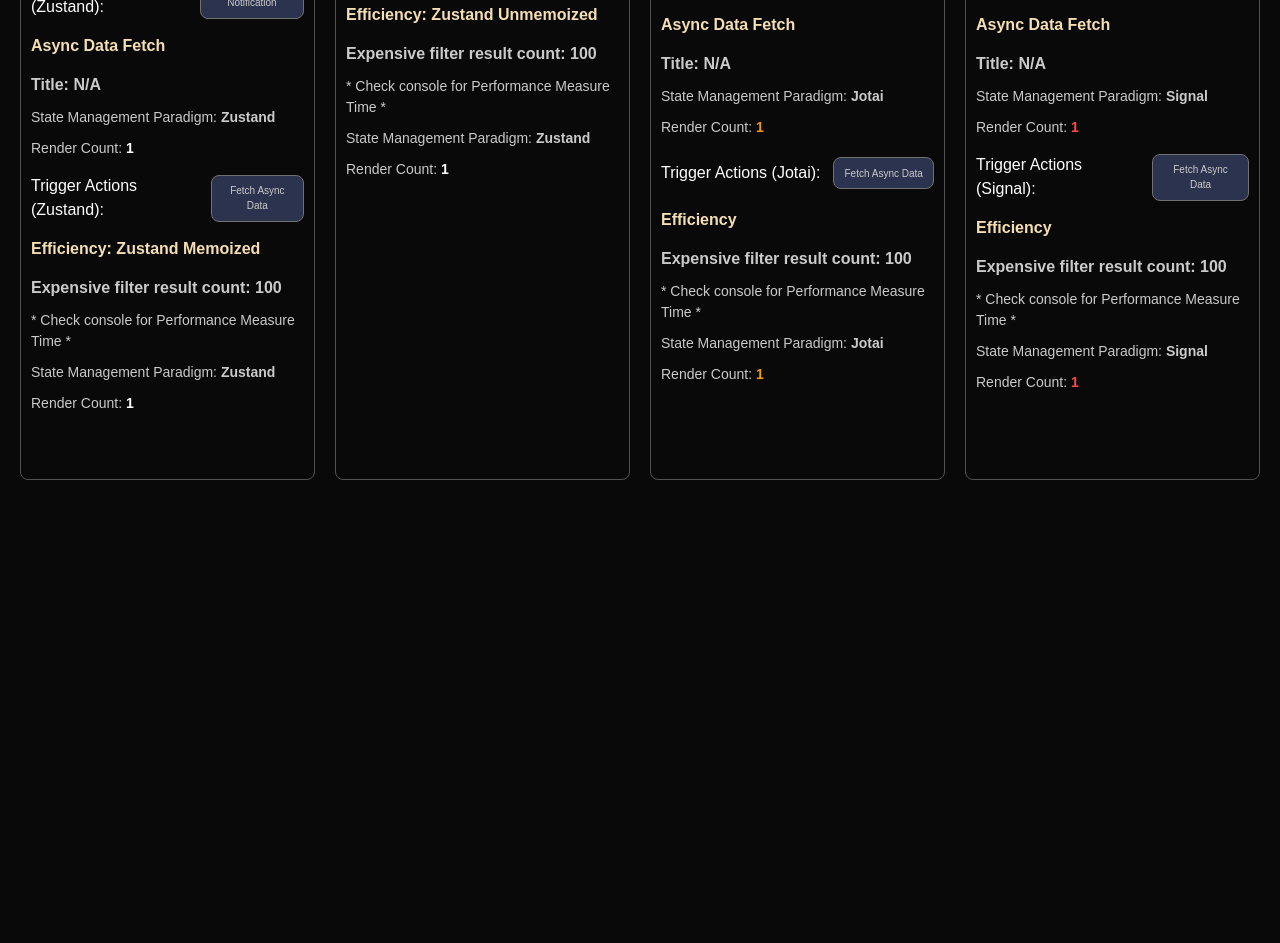
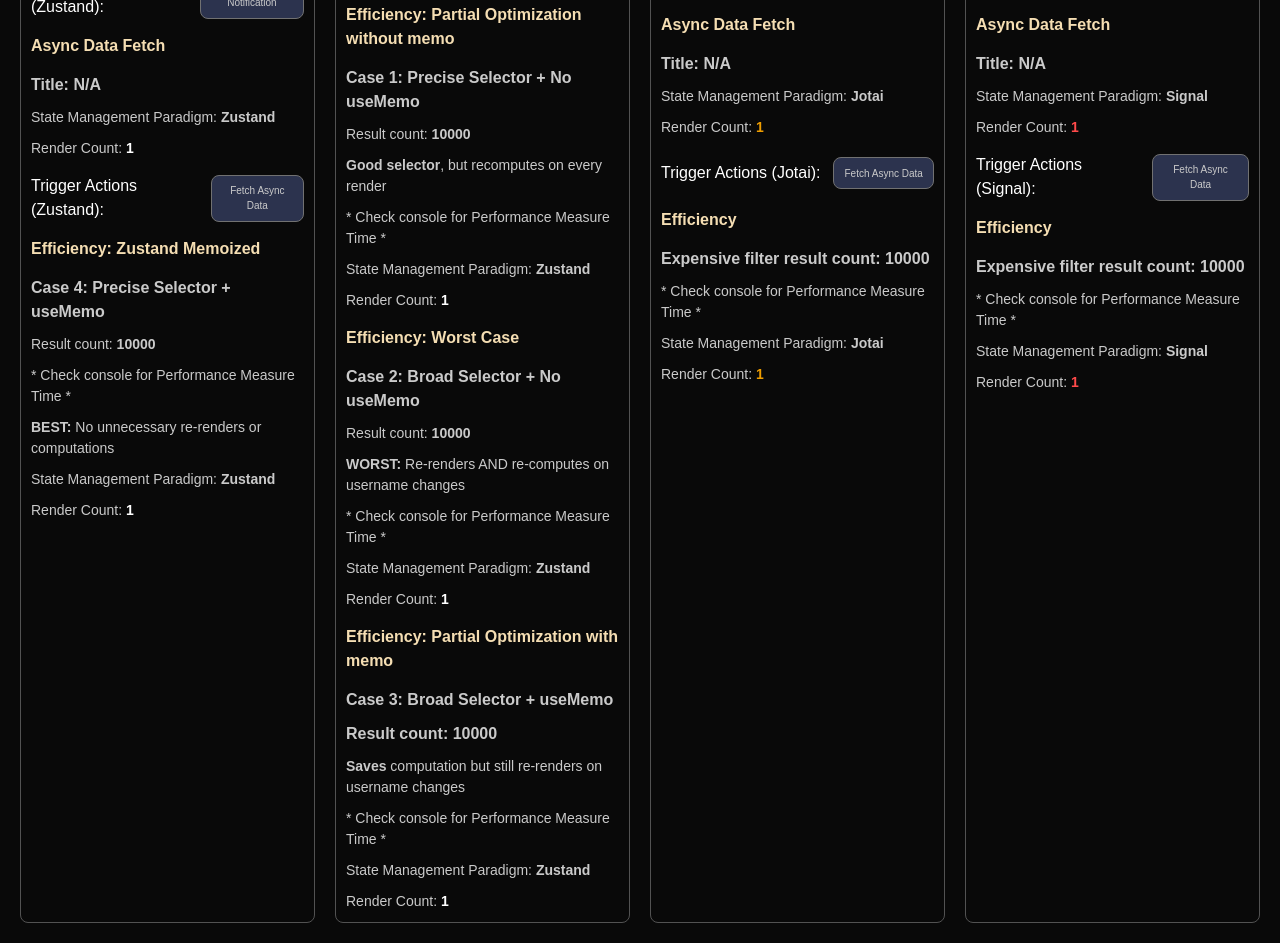
Before and after one commit to NatsuDrag9/react-state-paradigm-demo, a React (Vite) app: page / in a window 1280 px wide. Shown: the part 300-1243 px from the top of the page. Before the commit the page ends 800 px from the top, so only its background shows below. Built offline with nearby package versions, Linux system fonts and the light colour scheme.

Commit message:
fix(efficiency): add more zustand cases for better understanding

```diff
--- a/src/components/AppColumns/ZustandColumn.tsx
+++ b/src/components/AppColumns/ZustandColumn.tsx
@@ -2,7 +2,7 @@ import DataFetchDisplayZustandOptimal from '../DataFetchDisplays/DataFetchDispla
 import ActionButtonZustand from '../ActionButtons/ActionButtonZustand';
 import UserDisplayZustand from '../UserDisplays/UserDisplayZustandOptimal';
 import './Column.scss';
-import ExpensiveComputationZustandMemoized from '@components/ExpensiveComputation/ExpensiveComputationZustandMemoized';
+import { ExpComZustandOptimal } from '@components';
 
 function ZustandColumn() {
   return (
@@ -18,7 +18,7 @@ function ZustandColumn() {
       <ActionButtonZustand showButtonOne={false} showButtonTwo />
 
       <h6 className="sub-title">Efficiency: Zustand Memoized</h6>
-      <ExpensiveComputationZustandMemoized />
+      <ExpComZustandOptimal />
     </div>
   );
 }
--- a/src/components/AppColumns/ZustandWastefulColumn.tsx
+++ b/src/components/AppColumns/ZustandWastefulColumn.tsx
@@ -1,7 +1,11 @@
 import UserDisplayZustandWasteful from '@components/UserDisplays/UserDisplayZustandWasteful';
 import './Column.scss';
 import ActionButtonZustandWasteful from '@components/ActionButtons/ActionButtonZustandWasteful';
-import { ExpensiveComputationZustandUnMemoized } from '@components';
+import {
+  ExpComZustandPartialWithMemo,
+  ExpComZustandPartialWithoutMemo,
+  ExpComZustandWorst,
+} from '@components';
 
 function ZustandWastefulColumn() {
   return (
@@ -11,8 +15,16 @@ function ZustandWastefulColumn() {
       <UserDisplayZustandWasteful />
       <ActionButtonZustandWasteful showButtonOne showButtonTwo={false} />
 
-      <h6 className="sub-title">Efficiency: Zustand Unmemoized</h6>
-      <ExpensiveComputationZustandUnMemoized />
+      <h6 className="sub-title">
+        Efficiency: Partial Optimization without memo
+      </h6>
+      <ExpComZustandPartialWithoutMemo />
+
+      <h6 className="sub-title">Efficiency: Worst Case</h6>
+      <ExpComZustandWorst />
+
+      <h6 className="sub-title">Efficiency: Partial Optimization with memo</h6>
+      <ExpComZustandPartialWithMemo />
     </div>
   );
 }
--- /dev/null
+++ b/src/components/ExpensiveComputation/ExpensiveComputationZustandBroadSelectorNoMemo.tsx
@@ -0,0 +1,44 @@
+import RenderCounter from '@components/RenderCounter/RenderCounter';
+import { expensiveFilterLogic, useZustandStore } from '@store/zustandStore';
+import './ExpensiveComputation.scss';
+
+/**
+ * CASE 2: Broad Selector + No useMemo
+ *
+ * - Subscribes to entire appState
+ * - No useMemo
+ *
+ * Behavior:
+ * - Username change: Re-renders  Computes unnecessarily  * - Notification change: Re-renders ✅, Computes ✅
+ *
+ * WORST CASE: Wastes both re-renders and computation on irrelevant changes.
+ */
+function ExpensiveComputationZustandBroadSelectorNoMemo() {
+  const appState = useZustandStore((state) => state.appState);
+
+  // Runs on every render, including when only username changes
+  const expensiveResult = expensiveFilterLogic(
+    appState.notificationCount,
+    'BS + No-memo'
+  );
+
+  return (
+    <div className="exp-computation exp-computation--worst">
+      <h6 className="exp-computation__title">
+        Case 2: Broad Selector + No useMemo
+      </h6>
+      <p className="exp-computation__note">
+        Result count: <strong>{expensiveResult.length}</strong>
+      </p>
+      <p className="exp-computation__note">
+        <strong>WORST:</strong> Re-renders AND re-computes on username changes
+      </p>
+      <p className="exp-computation__metric">
+        * Check console for Performance Measure Time *
+      </p>
+      <RenderCounter storeKey="Zustand" />
+    </div>
+  );
+}
+
+export default ExpensiveComputationZustandBroadSelectorNoMemo;
--- /dev/null
+++ b/src/components/ExpensiveComputation/ExpensiveComputationZustandBroadSelectorWithMemo.tsx
@@ -0,0 +1,45 @@
+import RenderCounter from '@components/RenderCounter/RenderCounter';
+import { expensiveFilterLogic, useZustandStore } from '@store/zustandStore';
+import './ExpensiveComputation.scss';
+import { useMemo } from 'react';
+
+/**
+ * CASE 3: Broad Selector + useMemo
+ *
+ * - Subscribes to entire appState
+ * - Uses useMemo with precise dependency
+ *
+ * Behavior:
+ * - Username change: Re-renders  Skips computation  * - Notification change: Re-renders  Computes  *
+ * BETTER: Saves computation but still has unnecessary re-renders.
+ */
+function ExpensiveComputationZustandBroadSelectorWithMemo() {
+  const appState = useZustandStore((state) => state.appState);
+
+  // Only recomputes when notificationCount changes
+  const expensiveResult = useMemo(
+    () => expensiveFilterLogic(appState.notificationCount, 'BS + memo'),
+    [appState.notificationCount]
+  );
+
+  return (
+    <div className="exp-computation exp-computation--partial">
+      <h6 className="exp-computation__title">
+        Case 3: Broad Selector + useMemo
+      </h6>
+      <h6 className="exp-computation__title">
+        Result count: <strong>{expensiveResult.length}</strong>
+      </h6>
+      <p className="exp-computation__note">
+        <strong>Saves</strong> computation but still re-renders on username
+        changes
+      </p>
+      <p className="exp-computation__metric">
+        * Check console for Performance Measure Time *
+      </p>
+      <RenderCounter storeKey="Zustand" />
+    </div>
+  );
+}
+
+export default ExpensiveComputationZustandBroadSelectorWithMemo;
--- a/src/components/ExpensiveComputation/ExpensiveComputationZustandMemoized.tsx
+++ b/src/components/ExpensiveComputation/ExpensiveComputationZustandOptimal.tsx
@@ -3,9 +3,22 @@ import { expensiveFilterLogic, useZustandStore } from '@store/zustandStore';
 import './ExpensiveComputation.scss';
 import { useMemo } from 'react';
 
+/**
+ * CASE 4: Precise Selector + useMemo (OPTIMAL)
+ *
+ * - Uses precise selector (only notificationCount)
+ * - Uses useMemo
+ *
+ * Behavior:
+ * - Username change: No re-render, No computation
+ * - Notification change: Re-renders, Computes
+ *
+ * BEST: Zero waste - component only updates when data it displays changes.
+ */
+
 // NOTE: This is the optimal way to use Zustand so not creating a separate Wasteful and Optimal component
 
-function ExpensiveComputationZustandMemoized() {
+function ExpensiveComputationZustandOptimal() {
   const notificationCount = useZustandStore(
     (state) => state.appState.notificationCount
   );
@@ -16,7 +29,7 @@ function ExpensiveComputationZustandMemoized() {
 
   //NOTE: This ensures the logic only runs when 'notificationCount' changes, even if the component re-renders for other reasons
   const expensiveResult = useMemo(
-    () => expensiveFilterLogic(notificationCount, true),
+    () => expensiveFilterLogic(notificationCount, 'PS + Memo'),
     [notificationCount]
   );
 
@@ -25,14 +38,20 @@ function ExpensiveComputationZustandMemoized() {
   return (
     <div className="exp-computation">
       <h6 className="exp-computation__title">
-        Expensive filter result count: <strong>{resultCount}</strong>
+        Case 4: Precise Selector + useMemo
       </h6>
+      <p className="exp-computation__note">
+        Result count: <strong>{resultCount}</strong>
+      </p>
       <p className="exp-computation__metric">
         * Check console for Performance Measure Time *
+      </p>
+      <p className="exp-computation__note">
+        <strong>BEST:</strong> No unnecessary re-renders or computations
       </p>
       <RenderCounter storeKey="Zustand" />
     </div>
   );
 }
 
-export default ExpensiveComputationZustandMemoized;
+export default ExpensiveComputationZustandOptimal;
--- /dev/null
+++ b/src/components/ExpensiveComputation/ExpensiveComputationZustandPreciseSelectorNoMemo.tsx
@@ -0,0 +1,48 @@
+import RenderCounter from '@components/RenderCounter/RenderCounter';
+import { expensiveFilterLogic, useZustandStore } from '@store/zustandStore';
+import './ExpensiveComputation.scss';
+
+/**
+ * CASE 1: Precise Selector + No useMemo
+ *
+ * - Uses precise selector (only notificationCount)
+ * - No useMemo - recomputes on EVERY render
+ *
+ * Behavior:
+ * - Username change: No re-render, No computation
+ * - Notification change: Re-renders, Computes
+ * - Parent re-render: Re-renders, Computes unnecessarily
+ *
+ * This would waste computation if parent component re-renders for other reasons.
+ */
+function ExpensiveComputationZustandPreciseSelectorNoMemo() {
+  const notificationCount = useZustandStore(
+    (state) => state.appState.notificationCount
+  );
+
+  //  Runs on every render of this component
+  const expensiveResult = expensiveFilterLogic(
+    notificationCount,
+    'Ps + No-memo'
+  );
+
+  return (
+    <div className="exp-computation exp-computation--suboptimal">
+      <h6 className="exp-computation__title">
+        Case 1: Precise Selector + No useMemo
+      </h6>
+      <p className="exp-computation__note">
+        Result count: <strong>{expensiveResult.length}</strong>
+      </p>
+      <p className="exp-computation__note">
+        <strong>Good selector</strong>, but recomputes on every render
+      </p>
+      <p className="exp-computation__metric">
+        * Check console for Performance Measure Time *
+      </p>
+      <RenderCounter storeKey="Zustand" />
+    </div>
+  );
+}
+
+export default ExpensiveComputationZustandPreciseSelectorNoMemo;
--- a/src/components/ExpensiveComputation/ExpensiveComputationZustandUnMemoized.tsx
+++ /dev/null
@@ -1,32 +0,0 @@
-import RenderCounter from '@components/RenderCounter/RenderCounter';
-import { expensiveFilterLogic, useZustandStore } from '@store/zustandStore';
-import './ExpensiveComputation.scss';
-
-function ExpensiveComputationZustandUnMemoized() {
-  const notificationCount = useZustandStore(
-    (state) => state.appState.notificationCount
-  );
-
-  // const expensiveResult = useZustandStore((state) =>
-  //   state.expensiveComputedSelector(notificationCount)
-  // );
-
-  // NOTE: Runs everytime the component re-renders
-  const expensiveResult = expensiveFilterLogic(notificationCount, false);
-
-  const resultCount = expensiveResult.length;
-
-  return (
-    <div className="exp-computation">
-      <h6 className="exp-computation__title">
-        Expensive filter result count: <strong>{resultCount}</strong>
-      </h6>
-      <p className="exp-computation__metric">
-        * Check console for Performance Measure Time *
-      </p>
-      <RenderCounter storeKey="Zustand" />
-    </div>
-  );
-}
-
-export default ExpensiveComputationZustandUnMemoized;
--- a/src/components/index.ts
+++ b/src/components/index.ts
@@ -11,5 +11,7 @@ export { default as JotaiColumn } from './AppColumns/JotaiColumn';
 export { default as SignalColumn } from './AppColumns/SignalColumn';
 export { default as ExpensiveComputationSignal } from './ExpensiveComputation/ExpensiveComputationSignal';
 export { default as ExpensiveComputationJotai } from './ExpensiveComputation/ExpensiveComputationJotai';
-export { default as ExpensiveComputationZustandMemoized } from './ExpensiveComputation/ExpensiveComputationZustandMemoized';
-export { default as ExpensiveComputationZustandUnMemoized } from './ExpensiveComputation/ExpensiveComputationZustandUnMemoized';
+export { default as ExpComZustandOptimal } from './ExpensiveComputation/ExpensiveComputationZustandOptimal';
+export { default as ExpComZustandWorst } from './ExpensiveComputation/ExpensiveComputationZustandBroadSelectorNoMemo';
+export { default as ExpComZustandPartialWithMemo } from './ExpensiveComputation/ExpensiveComputationZustandBroadSelectorWithMemo';
+export { default as ExpComZustandPartialWithoutMemo } from './ExpensiveComputation/ExpensiveComputationZustandPreciseSelectorNoMemo';
--- a/src/store/jotaiAtom.ts
+++ b/src/store/jotaiAtom.ts
@@ -31,7 +31,7 @@ export const asyncDataWriteAtom = atom(null, async (_, set) => {
 });
 
 // Derived Atom (Auto-Memoized + Performance Metrics
-const MOCK_DATA = Array.from({ length: 1000 }, (_, i) => ({
+const MOCK_DATA = Array.from({ length: 100000 }, (_, i) => ({
   id: 1,
   value: i % 10,
 }));
--- a/src/store/preactSignals.ts
+++ b/src/store/preactSignals.ts
@@ -42,7 +42,7 @@ export const fetchSignalData = async () => {
 };
 
 // Computed signal  (Auto-Memoized + Performance Metrics)
-const MOCK_DATA = Array.from({ length: 1000 }, (_, i) => ({
+const MOCK_DATA = Array.from({ length: 100000 }, (_, i) => ({
   id: i,
   value: i % 10,
 }));
--- a/src/store/zustandStore.ts
+++ b/src/store/zustandStore.ts
@@ -3,7 +3,7 @@ import { logErrorInDev, logInDev } from '@utils/logUtils';
 import { create } from 'zustand';
 
 // --- MOCK DATA FOR EXPENSIVE COMPUTATION ---
-const MOCK_DATA = Array.from({ length: 1000 }, (_, i) => ({
+const MOCK_DATA = Array.from({ length: 100000 }, (_, i) => ({
   id: i,
   value: i % 10,
 }));
@@ -11,11 +11,11 @@ const MOCK_DATA = Array.from({ length: 1000 }, (_, i) => ({
 // --- EXPENSIVE COMPUTATION LOGIC (INTERNAL TO STORE) ---
 export const expensiveFilterLogic = (
   notificationCount: number,
-  memoized: boolean
+  optimizationType: string
 ) => {
   performance.mark(`Zustand_Filter_Start_${notificationCount}`);
   logInDev(
-    `ZUSTAND ${memoized ? '(memoized)' : '(unmemoized)'}: Expensive filter logic ran count: ${notificationCount}`
+    `ZUSTAND (${optimizationType}): Expensive filter logic ran count: ${notificationCount}`
   );
 
   // The actual expensive calculation: filter based on the notification count
```
Also changed, not shown: 1 other file (tests, documents, lock files or other folders).
